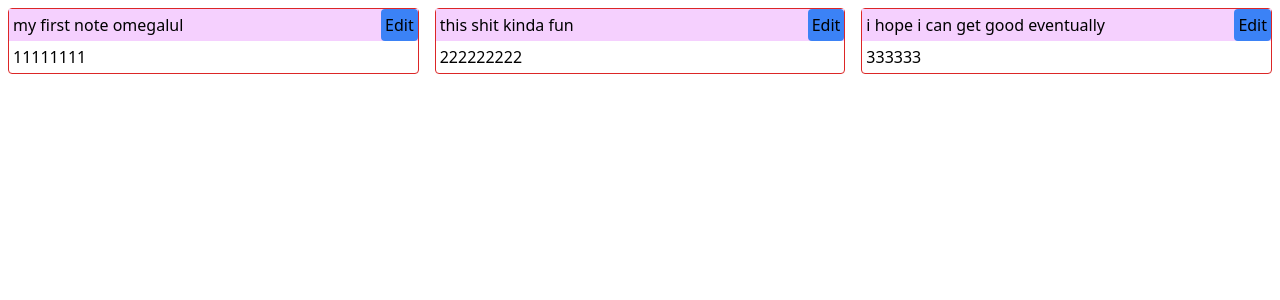
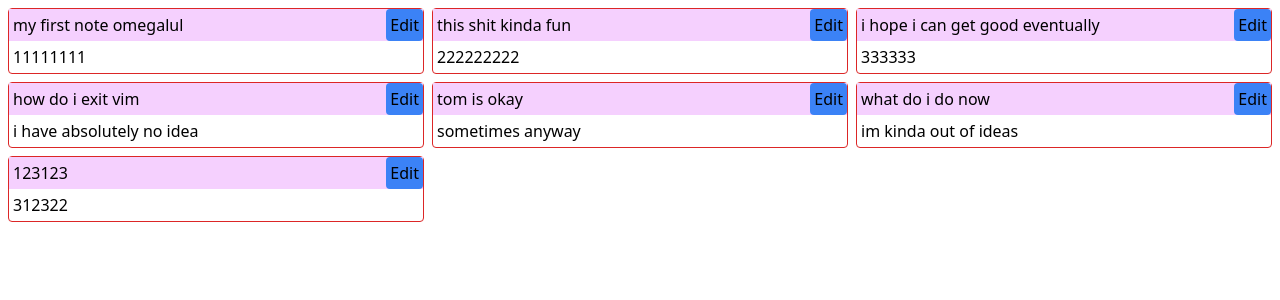
Before and after one commit to Piklo/Notes.React, a Next.js app: page / in a window 1280 px wide. Shown: the top 300 px of the page. Built offline with nearby package versions, Linux system fonts and the light colour scheme.

Commit message:
changed to grid

```diff
--- a/app/Note.tsx
+++ b/app/Note.tsx
@@ -6,7 +6,7 @@ export interface INote {
 
 export function Note({ id, title, text }: INote) {
   return (
-    <div className="container m-2 rounded border border-red-600">
+    <div className="container rounded border border-red-600">
       <div className="flex flex-row bg-fuchsia-200">
         <div className="container p-1">{title}</div>
         <button className="self-end rounded bg-blue-500 p-1">Edit</button>
--- a/app/page.tsx
+++ b/app/page.tsx
@@ -5,9 +5,13 @@ export default function Page() {
     { id: "1", title: "my first note omegalul", text: "11111111" },
     { id: "2", title: "this shit kinda fun", text: "222222222" },
     { id: "3", title: "i hope i can get good eventually", text: "333333" },
+    { id: "4", title: "how do i exit vim", text: "i have absolutely no idea" },
+    { id: "5", title: "tom is okay", text: "sometimes anyway" },
+    { id: "6", title: "what do i do now", text: "im kinda out of ideas" },
+    { id: "7", title: "123123", text: "312322" },
   ];
   const items = notes.map((note) => (
     <Note key={note.id} id={note.id} text={note.text} title={note.title}></Note>
   ));
-  return <div className="flex flex-row">{items}</div>;
+  return <div className="grid grid-cols-3 gap-2 p-2">{items}</div>;
 }
```
